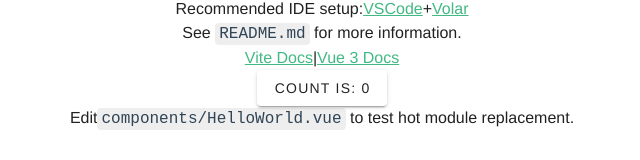
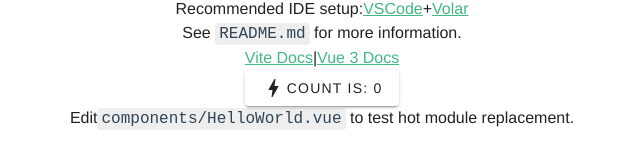
Before and after one commit to ryo7000/vue3-sandbox, a Vue app: page / in a window 1280 px wide. Shown: the part 318-478 px from the top of the page, without its empty margins (318-958 px from the left). Built offline with nearby package versions, Linux system fonts and the light colour scheme.

Commit message:
Enable icons

```diff
--- a/package.json
+++ b/package.json
@@ -15,6 +15,7 @@
     "@vitejs/plugin-vue-jsx": "^1.1.7",
     "@vue/compiler-sfc": "^3.2.6",
     "@vuetify/vite-plugin": "^1.0.0-alpha.2",
+    "material-design-icons-iconfont": "^6.1.0",
     "typescript": "^4.3.2",
     "vite": "^2.5.2",
     "vue-tsc": "^0.2.2"
--- a/src/components/HelloWorld.vue
+++ b/src/components/HelloWorld.vue
@@ -1,6 +1,6 @@
 <script lang="tsx">
 import { ref, defineComponent } from 'vue'
-import { VBtn } from 'vuetify/components'
+import { VBtn, VIcon } from 'vuetify/components'
 
 export default defineComponent({
   name: 'HelloWorld',
@@ -31,7 +31,10 @@ export default defineComponent({
           <a href="https://v3.vuejs.org/" target="_blank">Vue 3 Docs</a>
         </p>
 
-        <VBtn onClick={() => count.value++}>count is: { count.value }</VBtn>
+        <VBtn onClick={() => count.value++}>
+          <VIcon left>bolt</VIcon>
+          count is: { count.value }
+        </VBtn>
         <p>
           Edit
           <code>components/HelloWorld.vue</code> to test hot module replacement.
--- a/src/plugins/vuetify.ts
+++ b/src/plugins/vuetify.ts
@@ -1,4 +1,14 @@
+import 'material-design-icons-iconfont/dist/material-design-icons.css'
 import 'vuetify/styles'
 import { createVuetify } from 'vuetify'
+import { aliases, md } from 'vuetify/iconsets/md'
 
-export default createVuetify()
+export default createVuetify({
+  icons: {
+    defaultSet: 'md',
+    aliases,
+    sets: {
+      md,
+    },
+  },
+})
```
Also changed, not shown: 1 other file (tests, documents, lock files or other folders).
